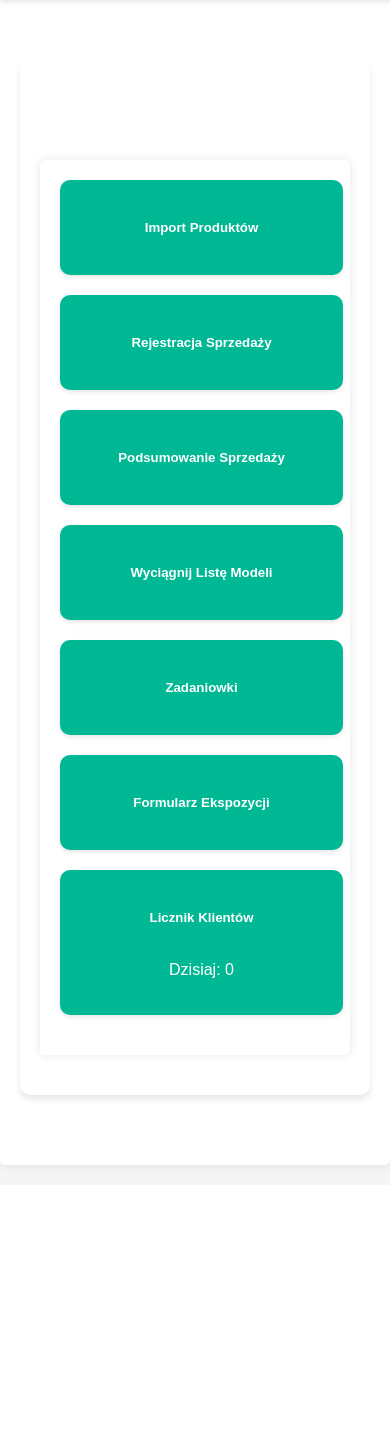
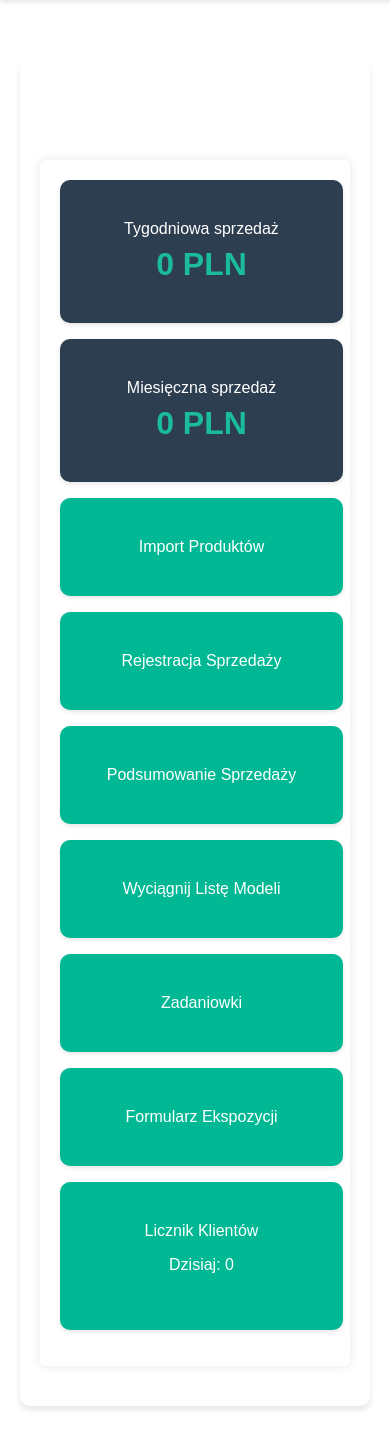
Before and after one commit to Fizyriusz/beko-sales-app, a Django app: page /produkty/ in a window 390 px wide. Shown: the part 90-1540 px from the top of the page. Before the commit the page ends 1261 px from the top, so only its background shows below. Run offline with Django 5.2, Linux system fonts and the light colour scheme; a user stored in the database is signed in; data comes from the database, SQL or seed files in the repository.

Commit message:
Add files via upload
Na stronie głównej:
Dodano sekcję z licznikami sprzedaży na górze strony
Zmniejszono wielkość kart nawigacyjnych
Poprawiono marginesy i odstępy między kartami
Dodano cienie i efekty hover
Dostosowano style dla wersji mobilnej
Rozdzielono style dla kart nawigacyjnych i liczników sprzedaży
Na stronie licznika klientów:
Zwiększono znacząco wielkość przycisków + i -
Zmieniono przyciski na okrągłe
Dodano efekty hover i kliknięcia
Zwiększono odstępy między elementami
Poprawiono responsywność dla urządzeń mobilnych
Wycentrowano wszystkie elementy
Dodano płynne animacje
Teraz strona główna powinna wyglądać lepiej zarówno na komputerach, jak i urządzeniach mobilnych, a licznik klientów powinien być wygodniejszy w użyciu. Daj znać, jeśli potrzebne są jeszcze jakieś dostosowania!

```diff
--- a/produkty/templates/produkty/home.html
+++ b/produkty/templates/produkty/home.html
@@ -6,29 +6,50 @@
 
 {% block content %}
 <div class="container">
+    <!-- Liczniki sprzedaży -->
+    <div class="row mb-4">
+        <div class="col-md-6">
+            <div class="card summary-card">
+                <div class="card-body text-center">
+                    <h5 class="card-title">Tygodniowa sprzedaż</h5>
+                    <p class="card-text amount">{{ tygodniowa_suma }} PLN</p>
+                </div>
+            </div>
+        </div>
+        <div class="col-md-6">
+            <div class="card summary-card">
+                <div class="card-body text-center">
+                    <h5 class="card-title">Miesięczna sprzedaż</h5>
+                    <p class="card-text amount">{{ miesieczna_suma }} PLN</p>
+                </div>
+            </div>
+        </div>
+    </div>
+
+    <!-- Karty nawigacyjne -->
     <div class="row">
-        <div class="col-md-4 mb-4">
+        <div class="col-md-4 mb-3">
             <a href="{% url 'produkty:import_excel' %}" class="card-link">
-                <div class="card text-center">
-                    <div class="card-body">
+                <div class="card nav-card">
+                    <div class="card-body text-center">
                         <h5 class="card-title">Import Produktów</h5>
                     </div>
                 </div>
             </a>
         </div>
-        <div class="col-md-4 mb-4">
+        <div class="col-md-4 mb-3">
             <a href="{% url 'produkty:sprzedaz' %}" class="card-link">
-                <div class="card text-center">
-                    <div class="card-body">
+                <div class="card nav-card">
+                    <div class="card-body text-center">
                         <h5 class="card-title">Rejestracja Sprzedaży</h5>
                     </div>
                 </div>
             </a>
         </div>
-        <div class="col-md-4 mb-4">
+        <div class="col-md-4 mb-3">
             <a href="{% url 'produkty:podsumowanie_sprzedazy' %}" class="card-link">
-                <div class="card text-center">
-                    <div class="card-body">
+                <div class="card nav-card">
+                    <div class="card-body text-center">
                         <h5 class="card-title">Podsumowanie Sprzedaży</h5>
                     </div>
                 </div>
@@ -36,28 +57,28 @@
         </div>
     </div>
     <div class="row">
-        <div class="col-md-4 mb-4">
+        <div class="col-md-4 mb-3">
             <a href="{% url 'produkty:wyciagnij_liste_modeli' %}" class="card-link">
-                <div class="card text-center">
-                    <div class="card-body">
+                <div class="card nav-card">
+                    <div class="card-body text-center">
                         <h5 class="card-title">Wyciągnij Listę Modeli</h5>
                     </div>
                 </div>
             </a>
         </div>
-        <div class="col-md-4 mb-4">
+        <div class="col-md-4 mb-3">
             <a href="{% url 'produkty:lista_zadaniowek' %}" class="card-link">
-                <div class="card text-center">
-                    <div class="card-body">
+                <div class="card nav-card">
+                    <div class="card-body text-center">
                         <h5 class="card-title">Zadaniowki</h5>
                     </div>
                 </div>
             </a>
         </div>
-        <div class="col-md-4 mb-4">
+        <div class="col-md-4 mb-3">
             <a href="{% url 'produkty:ekspozycja_form' grupa_id=1 %}" class="card-link">
-                <div class="card text-center">
-                    <div class="card-body">
+                <div class="card nav-card">
+                    <div class="card-body text-center">
                         <h5 class="card-title">Formularz Ekspozycji</h5>
                     </div>
                 </div>
@@ -65,10 +86,10 @@
         </div>
     </div>
     <div class="row">
-        <div class="col-md-4 mb-4">
+        <div class="col-md-4 mb-3">
             <a href="{% url 'produkty:klienci' %}" class="card-link">
-                <div class="card text-center">
-                    <div class="card-body">
+                <div class="card nav-card">
+                    <div class="card-body text-center">
                         <h5 class="card-title">Licznik Klientów</h5>
                         <p class="card-text">Dzisiaj: {{ licznik_klientow }}</p>
                     </div>
@@ -80,10 +101,20 @@
 
 <style>
 .card {
+    transition: transform 0.3s;
+    height: 100%;
+    border: none;
+    box-shadow: 0 2px 4px rgba(0,0,0,0.1);
+}
+
+.nav-card {
     background-color: #00b894;
     color: white;
-    transition: transform 0.3s;
-    height: 100%;
+}
+
+.summary-card {
+    background-color: #2c3e50;
+    color: white;
 }
 
 .card:hover {
@@ -92,11 +123,37 @@
 
 .card-link {
     text-decoration: none;
+    color: inherit;
+}
+
+.card-body {
+    padding: 1.25rem;
 }
 
 .card-title {
     margin: 0;
-    padding: 20px;
+    font-size: 1.1rem;
+    font-weight: 500;
+}
+
+.amount {
+    font-size: 1.5rem;
+    font-weight: bold;
+    margin: 0.5rem 0 0;
+}
+
+@media (max-width: 768px) {
+    .card {
+        margin-bottom: 1rem;
+    }
+
+    .card-title {
+        font-size: 1rem;
+    }
+
+    .amount {
+        font-size: 1.25rem;
+    }
 }
 </style>
 {% endblock %}
```
Also changed, not shown: produkty/templates/produkty/klienci.html (+53 -6 lines).
